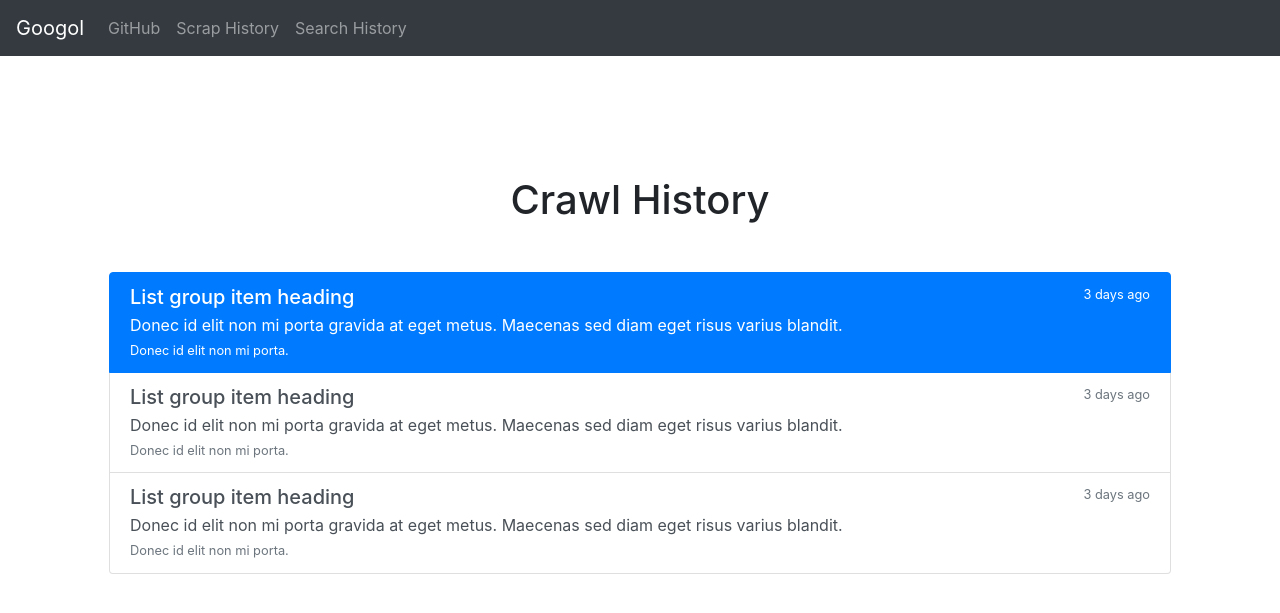
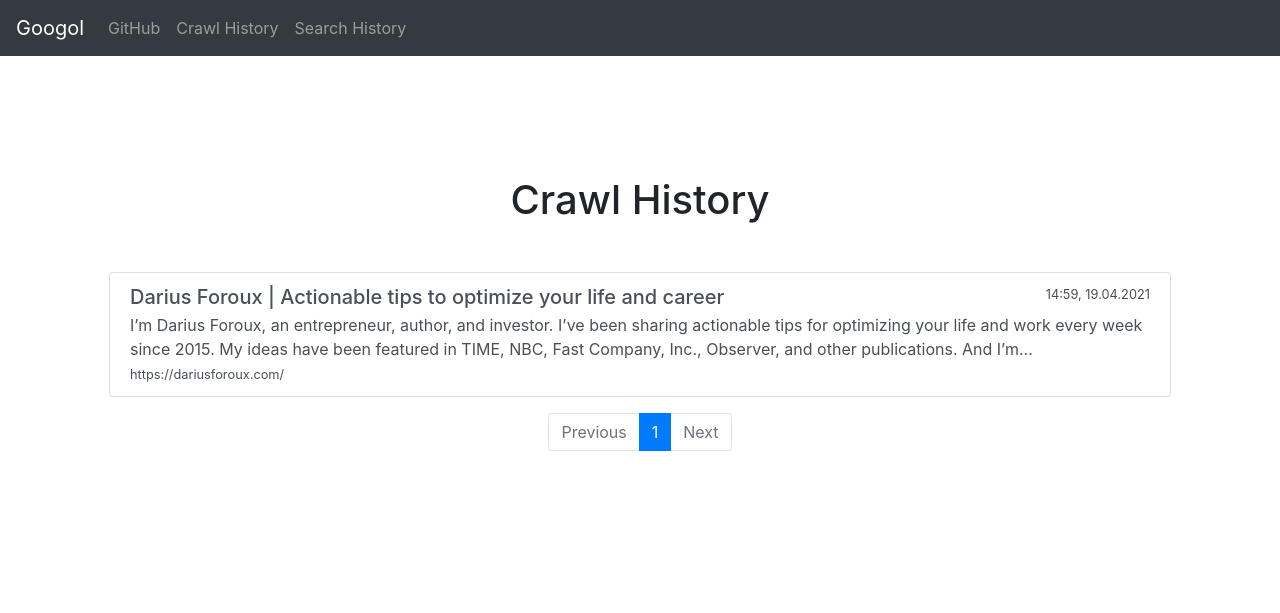
Before and after one commit to mareklovci/kiv-eitm, a Flask app: page /crawl-history in a window 1280 px wide. Shown: the top 613 px of the page. Run offline with Flask 2, Linux system fonts and the light colour scheme; data comes from the database, SQL or seed files in the repository; some libraries are stand-ins or nearby versions.

Commit message:
Completed, yeeeeeey!

```diff
--- a/core/templates/components/navigation.html
+++ b/core/templates/components/navigation.html
@@ -12,7 +12,7 @@
                 <a class="nav-link" href="https://github.com/mareklovci/kiv-eitm">GitHub</a>
             </li>
             <li class="nav-item">
-                <a class="nav-link" href="\crawl-history">Scrap History</a>
+                <a class="nav-link" href="\crawl-history">Crawl History</a>
             </li>
             <li class="nav-item">
                 <a class="nav-link" href="\search-history">Search History</a>
--- a/core/templates/crawl-history.html
+++ b/core/templates/crawl-history.html
@@ -1,4 +1,6 @@
 {% extends "base.html" %}
+
+{% from "macros/render_pagination.html" import render_pagination %}
 
 {% block body %}
 
@@ -8,36 +10,26 @@
 
     <div class="row">
         <div class="col-md-12 col-sm-12">
-            <div class="list-group">
-                <a href="#" class="list-group-item list-group-item-action flex-column align-items-start active">
-                    <div class="d-flex w-100 justify-content-between">
-                        <h5 class="mb-1">List group item heading</h5>
-                        <small>3 days ago</small>
-                    </div>
-                    <p class="mb-1">Donec id elit non mi porta gravida at eget metus. Maecenas sed diam eget risus
-                        varius blandit.</p>
-                    <small>Donec id elit non mi porta.</small>
-                </a>
-                <a href="#" class="list-group-item list-group-item-action flex-column align-items-start">
-                    <div class="d-flex w-100 justify-content-between">
-                        <h5 class="mb-1">List group item heading</h5>
-                        <small class="text-muted">3 days ago</small>
-                    </div>
-                    <p class="mb-1">Donec id elit non mi porta gravida at eget metus. Maecenas sed diam eget risus
-                        varius blandit.</p>
-                    <small class="text-muted">Donec id elit non mi porta.</small>
-                </a>
-                <a href="#" class="list-group-item list-group-item-action flex-column align-items-start">
-                    <div class="d-flex w-100 justify-content-between">
-                        <h5 class="mb-1">List group item heading</h5>
-                        <small class="text-muted">3 days ago</small>
-                    </div>
-                    <p class="mb-1">Donec id elit non mi porta gravida at eget metus. Maecenas sed diam eget risus
-                        varius blandit.</p>
-                    <small class="text-muted">Donec id elit non mi porta.</small>
-                </a>
+            <div class="list-group" id="list-tab" role="tablist">
+                {% for site in sites %}
+                    <a href="{{ url_for('web_history', website_id=site.id) }}"
+                       class="list-group-item list-group-item-action flex-column align-items-start">
+                        <div class="d-flex w-100 justify-content-between">
+                            <h5 class="mb-1">{{ site.title }}</h5>
+                            <small>{{ site.created | format_datetime() }}</small>
+                        </div>
+                        <p class="mb-1">
+                            {{ site.content | truncate(256) }}
+                        </p>
+                        <small>{{ site.url }}</small>
+                    </a>
+                {% endfor %}
             </div>
         </div>
     </div>
 
+    <div class="mt-3">
+        {{ render_pagination(crawls, 'crawl_history') }}
+    </div>
+
 {% endblock %}
--- a/core/templates/search.html
+++ b/core/templates/search.html
@@ -2,8 +2,7 @@
 
 {% block body %}
     <div class="alert alert-info" role="alert">
-        Hledali jste slovo: <strong>"{{ searched }}"</strong> - Počet nalezených
-        výsledků: {{ findings }} ({{ time }} s)
+        Searched word: <strong>"{{ searched }}"</strong> - Number of results: {{ findings }} ({{ time }} s)
     </div>
 
     <div class="row">
--- a/views.py
+++ b/views.py
@@ -12,7 +12,10 @@ import logging
 
 @app.route('/crawl-history')
 def crawl_history():
-    return render_template('crawl-history.html')
+    page = request.args.get('page', default=1, type=int)
+    sites = Website.query.order_by(Website.created.desc()).filter_by(newest=True)\
+        .paginate(page=page, per_page=6)
+    return render_template('crawl-history.html', sites=sites.items, crawls=sites)
 
 
 @app.route('/search-history')
@@ -20,6 +23,19 @@ def search_history():
     page = request.args.get('page', default=1, type=int)
     searches = Searches.query.order_by(Searches.created.desc()).paginate(page=page, per_page=6)
     return render_template('search-history.html', items=searches.items, searches=searches)
+
+
+@app.route('/crawl-history/<int:website_id>')
+def web_history(website_id):
+    new_site: Website = Website.query.get_or_404(website_id)
+    old_sites = Website.query.order_by(Website.created.desc()).filter_by(url=new_site.url).all()
+    return render_template('site-history.html', sites=old_sites, title=new_site.title, url=new_site.url)
+
+
+@app.route('/article/<int:article_id>')
+def article(article_id):
+    art: Website = Website.query.get_or_404(article_id)
+    return render_template('article.html', site=art)
 
 
 @app.errorhandler(404)
```
Also changed, not shown: core/templates/article.html (added, +23 -0 lines), core/templates/site-history.html (added, +27 -0 lines).
